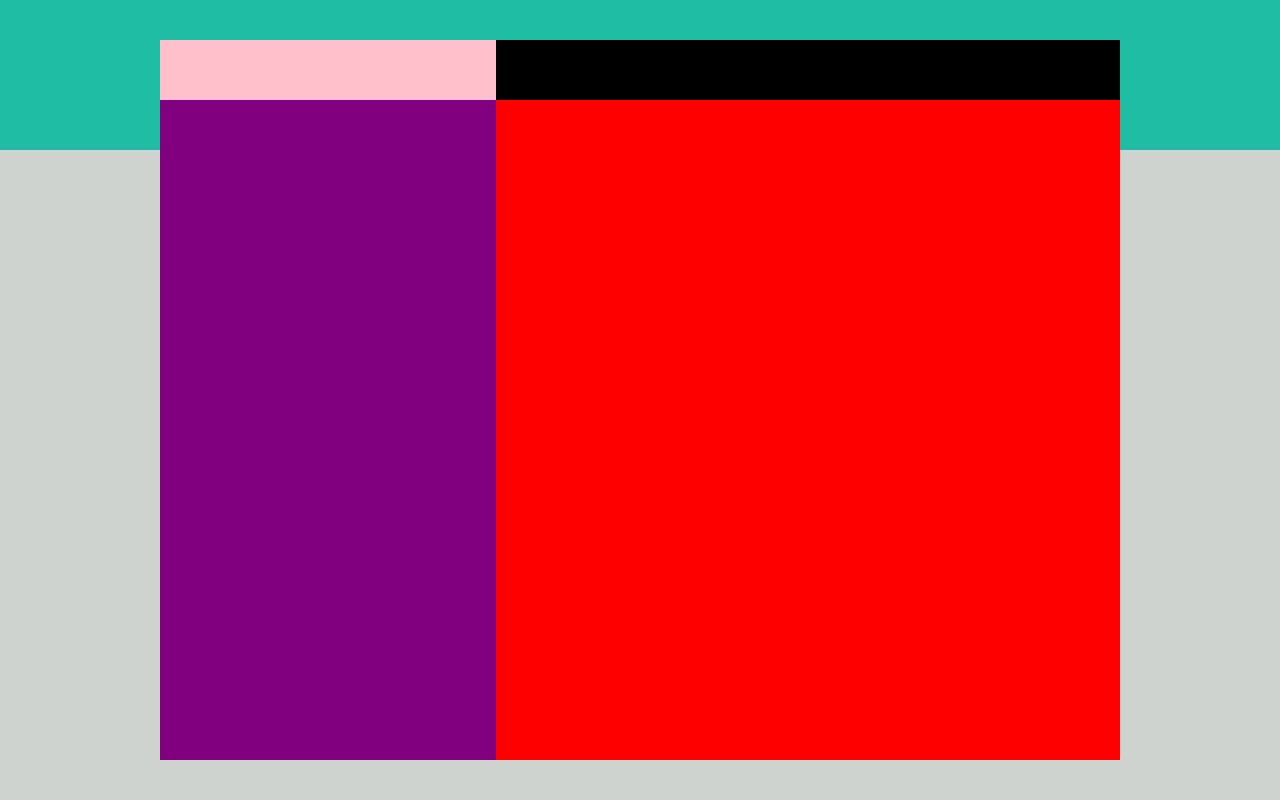
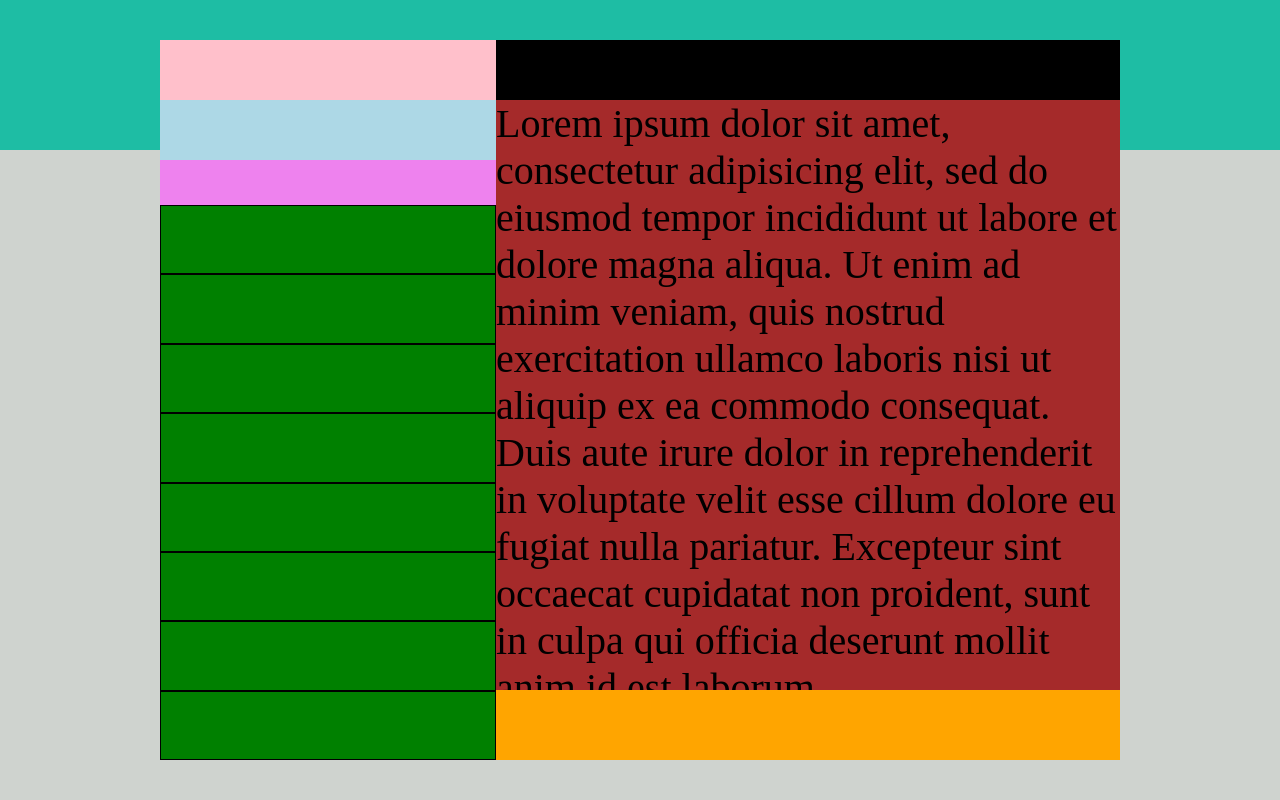
Before and after one commit to davidemvf/js-html-css-boolzap, a plain HTML site: page index.html in a window 1280 px wide. Drawn offline with nearby package versions, Linux system fonts and the light colour scheme.

Commit message:
fine macro-struttura

```diff
--- a/index.html
+++ b/index.html
@@ -32,10 +32,44 @@
 
           </div>
           <div class="crono-chat">
+            <div class="past-chat">
+
+            </div>
+            <div class="past-chat">
+
+            </div>
+            <div class="past-chat">
+
+            </div>
+            <div class="past-chat">
+
+            </div>
+            <div class="past-chat">
+
+            </div>
+            <div class="past-chat">
+
+            </div>
+            <div class="past-chat">
+
+            </div>
+            <div class="past-chat">
+
+            </div>
+            <div class="past-chat">
+
+            </div>
+          </div>
+        </aside>
+        <div class="chat-box">
+          <div class="messages">
+            <p>Lorem ipsum dolor sit amet, consectetur adipisicing elit, sed do eiusmod tempor incididunt ut labore et dolore magna aliqua. Ut enim ad minim veniam, quis nostrud exercitation ullamco laboris nisi ut aliquip ex ea commodo consequat. Duis aute irure dolor in reprehenderit in voluptate velit esse cillum dolore eu fugiat nulla pariatur. Excepteur sint occaecat cupidatat non proident, sunt in culpa qui officia deserunt mollit anim id est laborum.</p>
+          </div>
+          <div class="text-box">
 
           </div>
 
-        </aside>
+        </div>
 
       </div>
     </div>
--- a/style.css
+++ b/style.css
@@ -55,4 +55,53 @@ aside {
   height: calc(100% - 60px);
   width: 35%;
   background: purple;
+  float: left;
 }
+
+.notification {
+  width: 100%;
+  height: 60px;
+  background: lightblue;
+}
+
+.search {
+  width: 100%;
+  height: 45px;
+  background: violet;
+}
+
+.crono-chat {
+  width: 100%;
+  height: calc(100% - 105px);
+  background: yellow;
+  overflow: auto;
+}
+
+.past-chat {
+  width: 100%;
+  height: calc(100% / 8);
+  background: green;
+  border: 1px solid black;
+
+}
+
+.chat-box {
+  width: 65%;
+  height: calc(100% - 60px);
+  background-color: blue;
+  float: left;
+}
+
+.messages {
+  width: 100%;
+  height: calc(100% - 70px);
+  background: brown;
+  overflow: auto;
+  font-size: 40px;
+}
+
+.text-box {
+  width: 100%;
+  height: 70px;
+  background: orange;
+}
```
